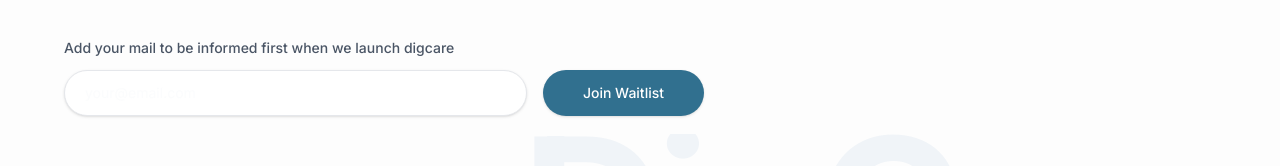
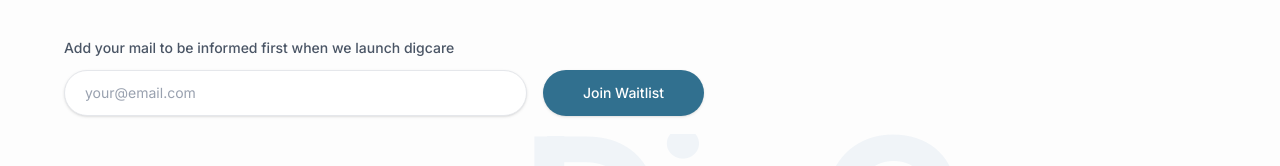
Before and after one commit to haariswaqas/digcaregh, a Next.js app: page / in a window 1280 px wide. Shown: the part 5890-6056 px from the top of the page. Built offline with nearby package versions, Linux system fonts and the light colour scheme.

Commit message:
fixed email field issue

```diff
--- a/src/components/Footer.tsx
+++ b/src/components/Footer.tsx
@@ -124,7 +124,7 @@
                 name="email"
                 required
                 placeholder="your@email.com"
-                className="flex-1 bg-white border border-gray-200 rounded-full px-5 py-3 text-sm outline-none focus:border-[#31708f] shadow-sm"
+                className="flex-1 bg-white border border-gray-200 rounded-full px-5 py-3 text-sm text-gray-900 placeholder-gray-400 outline-none focus:border-[#31708f] shadow-sm"
               />
               <button
                 type="submit"
```
